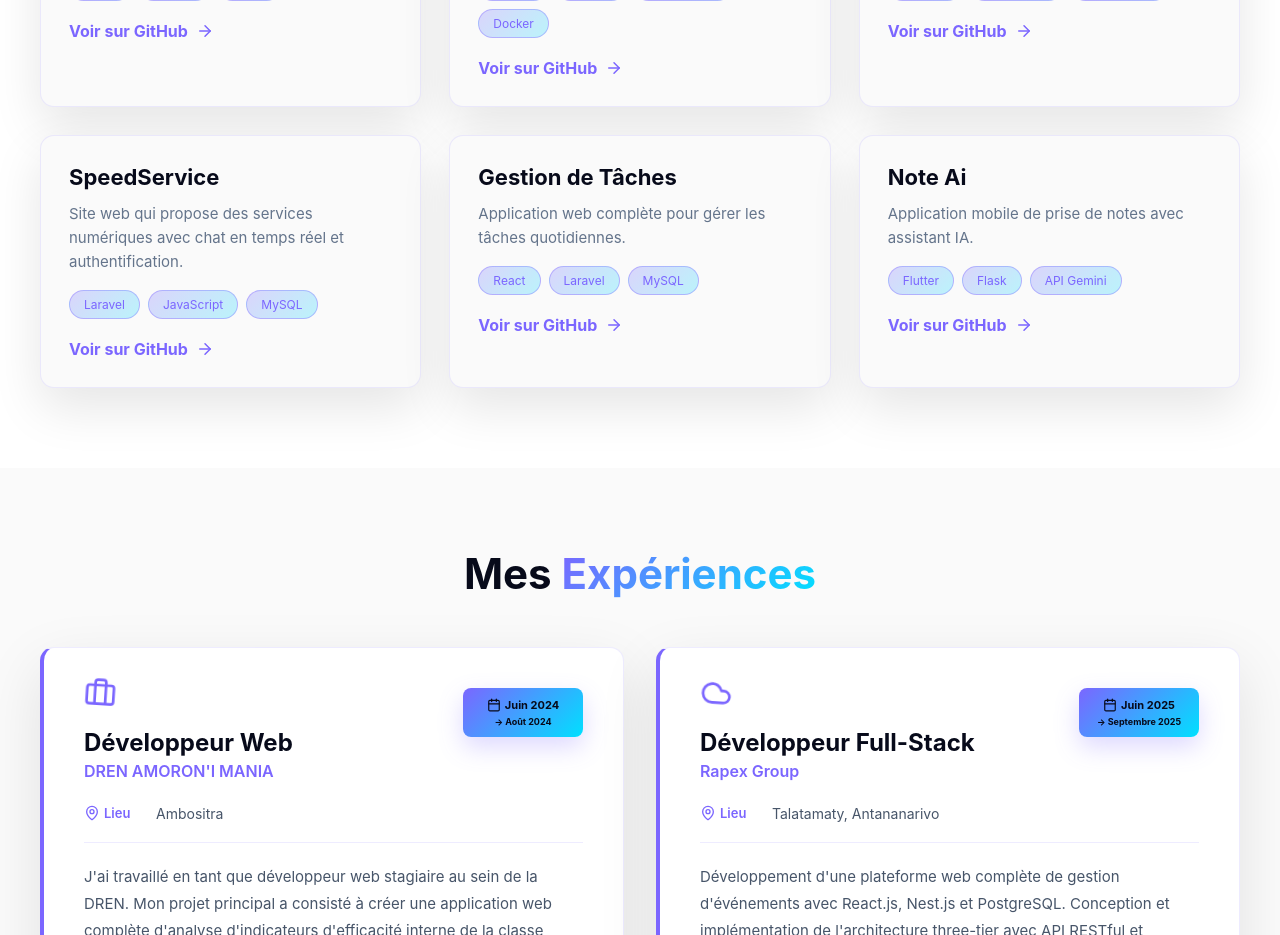
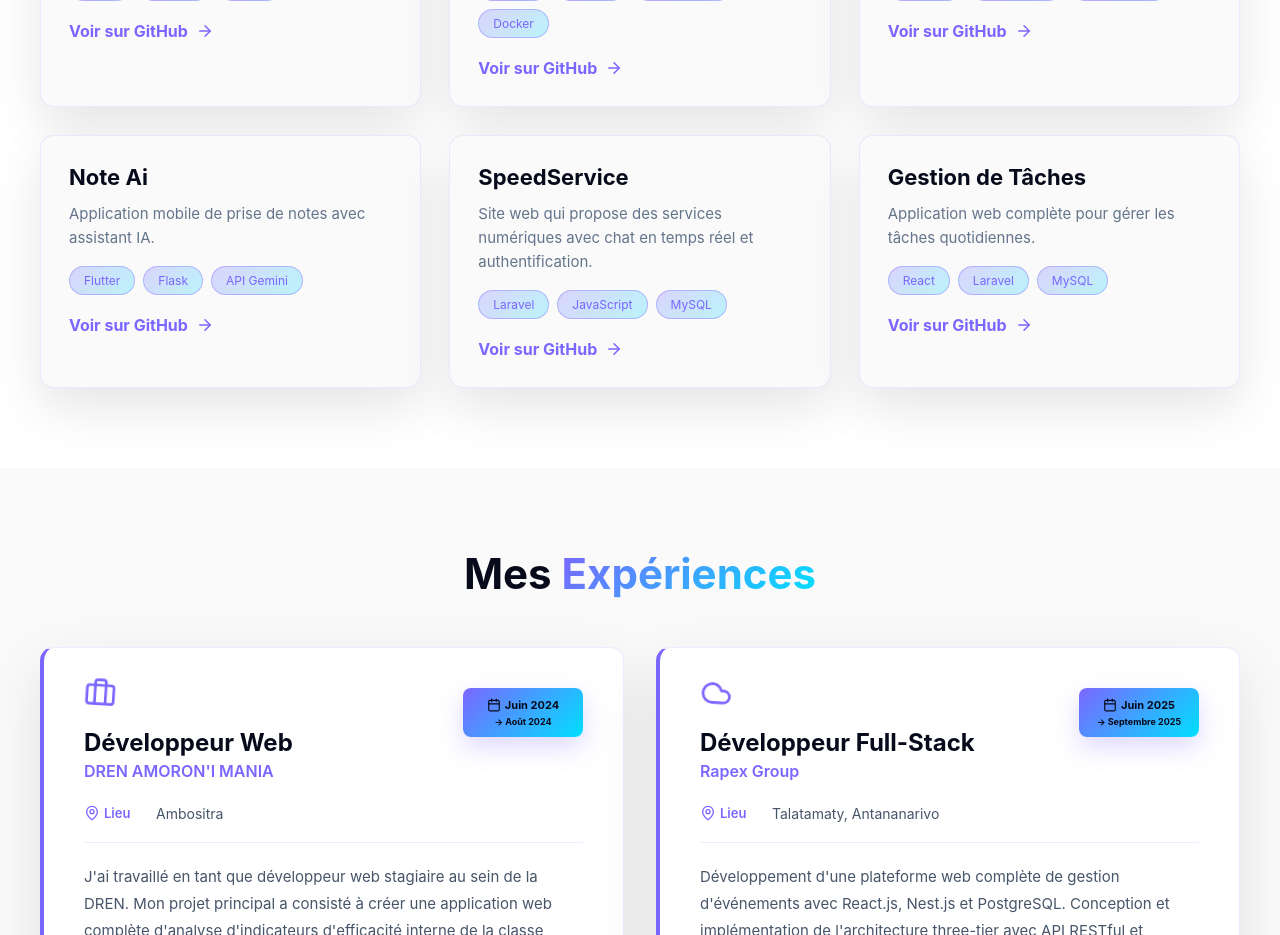
Before and after one commit to Sylvano96/MonPortfolio, a React (Vite) app: page / in a window 1280 px wide. Shown: the part 4100-5035 px from the top of the page. Built offline with nearby package versions, Linux system fonts and the light colour scheme.

Commit message:
Mis à jour

```diff
--- a/src/App.jsx
+++ b/src/App.jsx
@@ -1207,6 +1207,12 @@ function Projects() {
       link: 'https://github.com/Sylvano96/EvoBlog'
     },
     {
+      name: 'Note Ai',
+      desc: 'Application mobile de prise de notes avec assistant IA.',
+      tech: ['Flutter', 'Flask', 'API Gemini'],
+      link: 'https://github.com/Sylvano96/mobile-flutter'
+    },
+    {
       name: 'SpeedService',
       desc: 'Site web qui propose des services numériques avec chat en temps réel et authentification.',
       tech: ['Laravel', 'JavaScript', 'MySQL'],
@@ -1217,12 +1223,6 @@ function Projects() {
       desc: 'Application web complète pour gérer les tâches quotidiennes.',
       tech: ['React', 'Laravel', 'MySQL'],
       link: 'https://github.com/Sylvano96/gestion-tache'
-    },
-    {
-      name: 'Note Ai',
-      desc: 'Application mobile de prise de notes avec assistant IA.',
-      tech: ['Flutter', 'Flask', 'API Gemini'],
-      link: 'https://github.com/Sylvano96/mobile-flutter'
     }
   ];
 
```
